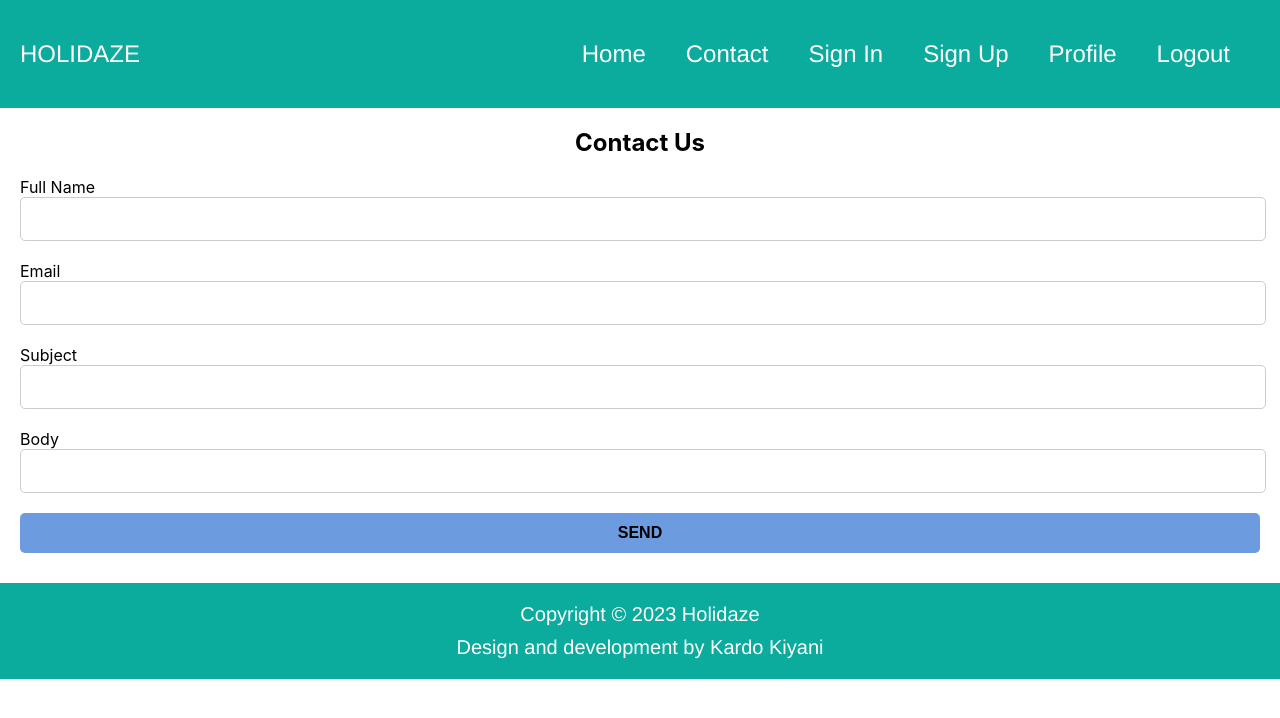
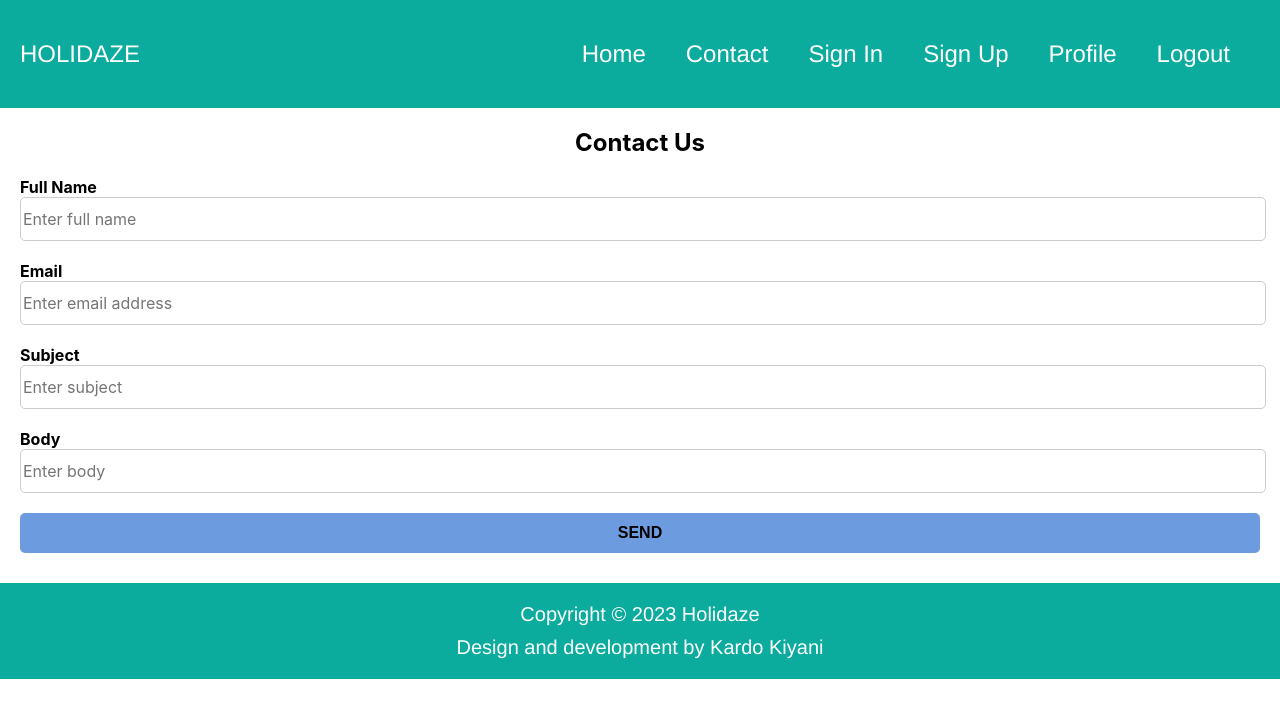
Before and after one commit to kardokiyani/holidaze-exam, a React (Create React App) app: page /contact in a window 1280 px wide. Shown: the top 718 px of the page. Built offline with nearby package versions, Linux system fonts and the light colour scheme.

Commit message:
SignUp, SignIn and Contact updated
Inputs updated in the SignIn, SignUp and Contact. Also added placeholder to the contact form

```diff
--- a/src/components/contact/index.jsx
+++ b/src/components/contact/index.jsx
@@ -52,22 +52,38 @@ export function Contact() {
         <label className="labelStyle" htmlFor="full-name">
           Full Name
         </label>
-        <input className="form-control" {...register("fullName")} />
+        <input
+          className="form-control"
+          {...register("fullName")}
+          placeholder="Enter full name"
+        />
         <p className="errorStyle">{errors.fullName?.message}</p>
         <label className="labelStyle" htmlFor="email">
           Email
         </label>
-        <input className="form-control" {...register("email")} />
+        <input
+          className="form-control"
+          {...register("email")}
+          placeholder="Enter email address"
+        />
         <p className="errorStyle">{errors.email?.message}</p>
         <label className="labelStyle" htmlFor="subject">
           Subject
         </label>
-        <input className="form-control" {...register("subject")} />
+        <input
+          className="form-control"
+          {...register("subject")}
+          placeholder="Enter subject"
+        />
         <p className="errorStyle">{errors.subject?.message}</p>
         <label className="labelStyle" htmlFor="body">
           Body
         </label>
-        <input className="form-control" {...register("body")} />
+        <input
+          className="form-control"
+          {...register("body")}
+          placeholder="Enter body"
+        />
         <p className="errorStyle">{errors.body?.message}</p>
         <Button className="submit-btn" variant="primary" type="submit">
           Send
@@ -75,6 +91,7 @@ export function Contact() {
       </form>
     </Container>
   );
+
 }
 
 export default Contact;
--- a/src/components/signIn/index.jsx
+++ b/src/components/signIn/index.jsx
@@ -67,7 +67,7 @@ export function SignIn() {
           <Form.Control
             className="form-control"
             type="password"
-            placeholder="Password"
+            placeholder="Enter password"
             value={password}
             onChange={(e) => setPassword(e.target.value)}
           />
--- a/src/components/signUp/index.jsx
+++ b/src/components/signUp/index.jsx
@@ -113,7 +113,7 @@ export function SignUp() {
           <Form.Control
             className="form-control"
             type="password"
-            placeholder="Password"
+            placeholder="Enter password"
             name="password"
             value={formData.password}
             onChange={handleChange}
--- a/src/styles.css
+++ b/src/styles.css
@@ -39,6 +39,11 @@ footer {
   color: #fff;
   font-size: 20px;
   padding: 20px;
+}
+
+.labelStyle {
+  font-weight: bold;
+  color: black;
 }
 
 .credit {
```
